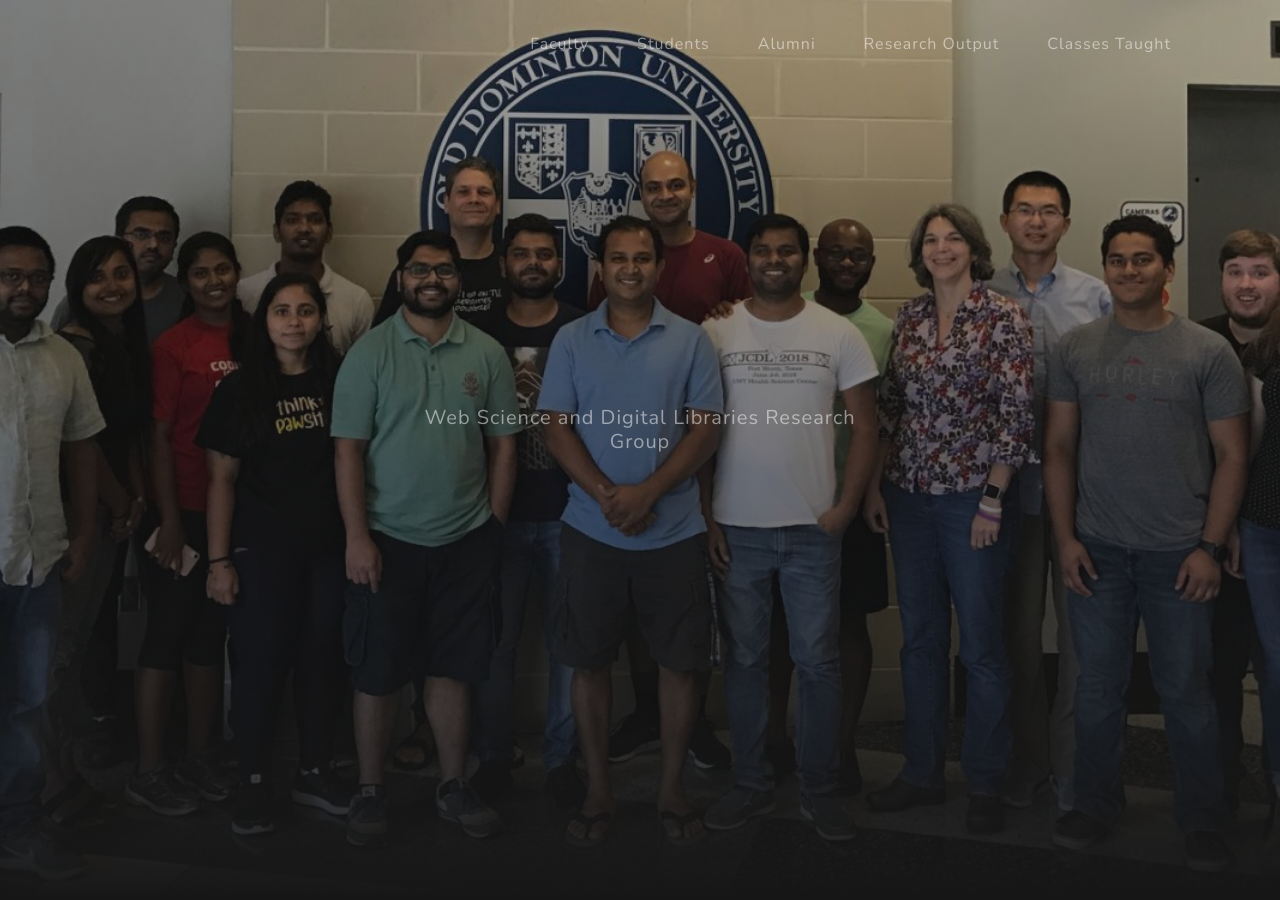
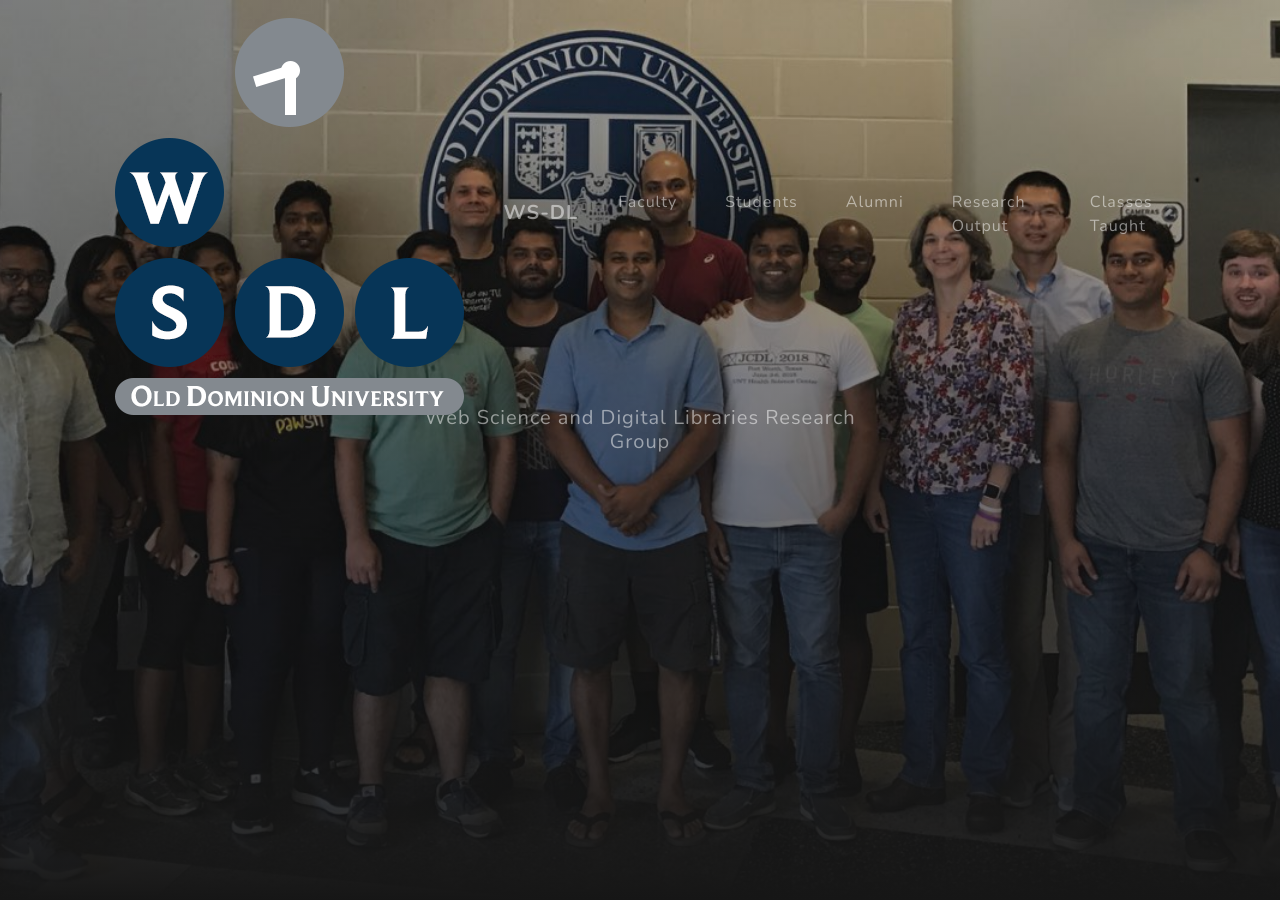
Before and after one commit to oduwsdl/oduwsdl.github.io, a Jekyll site: the page built from index.html, in a window 1280 px wide and 900 px high. Built offline with Jekyll 4.4.1, drawn with Linux system fonts in a browser that asks for light colours; nearby versions of some CDN libraries.

Commit message:
Update main_page.html

```diff
--- a/_layouts/main_page.html
+++ b/_layouts/main_page.html
@@ -53,6 +53,7 @@
     <!-- Navigation -->
     <nav class="navbar navbar-expand-lg navbar-light fixed-top" id="mainNav">
       <div class="container">
+        <a class="navbar-brand js-scroll-trigger" href="{{ site.baseurl }}/"><img src="img/wsdl-logo.png"> WS-DL</a>
         <button class="navbar-toggler navbar-toggler-right" type="button" data-toggle="collapse" data-target="#navbarResponsive" aria-controls="navbarResponsive" aria-expanded="false" aria-label="Toggle navigation">
           Menu
           <i class="fas fa-bars"></i>
```
